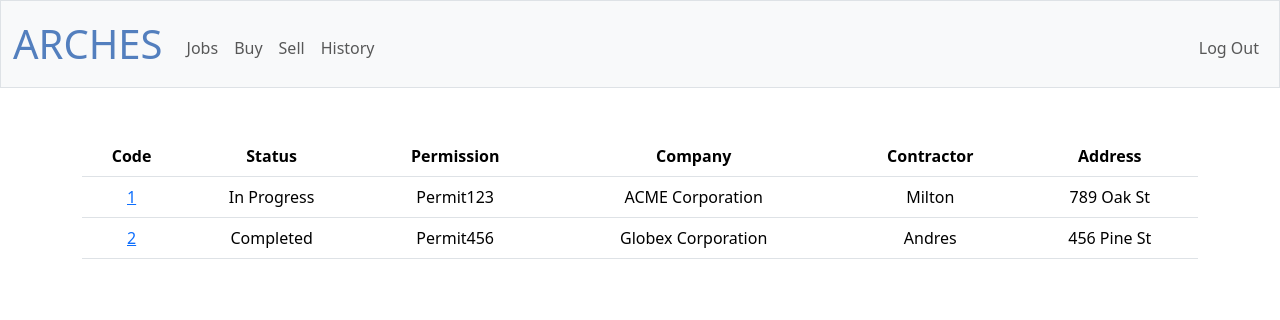
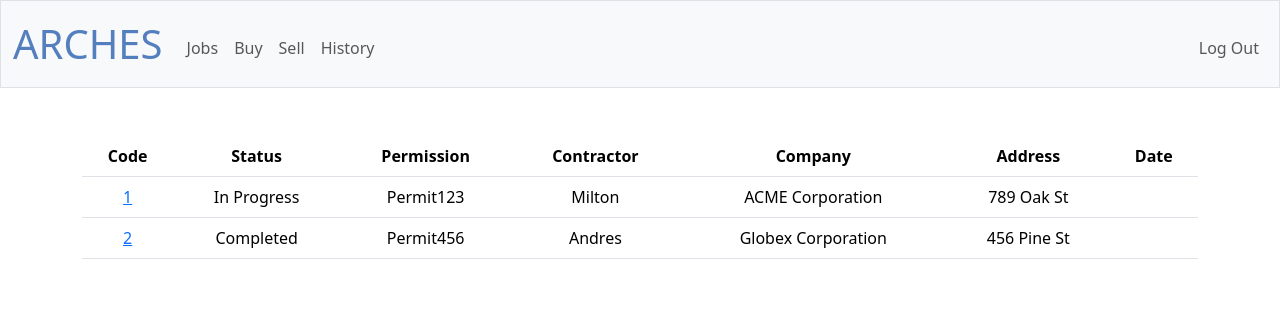
Before and after one commit to RLCM696/company, a Flask app: page / in a window 1280 px wide. Shown: the top 320 px of the page. Run offline with Flask 3, Linux system fonts and the light colour scheme; a user stored in the database is signed in; some libraries are stand-ins or nearby versions.

Commit message:
Sun, Nov 3, 2024, 12:30 AM -04:00

```diff
--- a/templates/index.html
+++ b/templates/index.html
@@ -12,9 +12,10 @@
                 <th>Code</th>
                 <th>Status</th>
                 <th>Permission</th>
+                <th>Contractor</th>
                 <th>Company</th>
-                <th>Contractor</th>
                 <th>Address</th>
+                <th>Date</th>
             </tr>
         </thead>
 
@@ -24,9 +25,10 @@
                         <td><a href="/contract?code={{contract['id']}}">{{ contract["id"] }}</a></td>
                         <td>{{ contract["status"] }}</td>
                         <td>{{ contract["permission"] }}</td>
+                        <td>{{ contract["client"] }}</td>
                         <td>{{ contract["company"] }}</td>
-                        <td>{{ contract["client"] }}</td>
-                        <td>{{ contract["address"] }}</td>
+                        <td>{{ contract["address"]  }}</td>
+                        <td>{{ contract["date"] }}</td>
                     </tr>
                 {% endfor%}
         </tbody>
```
